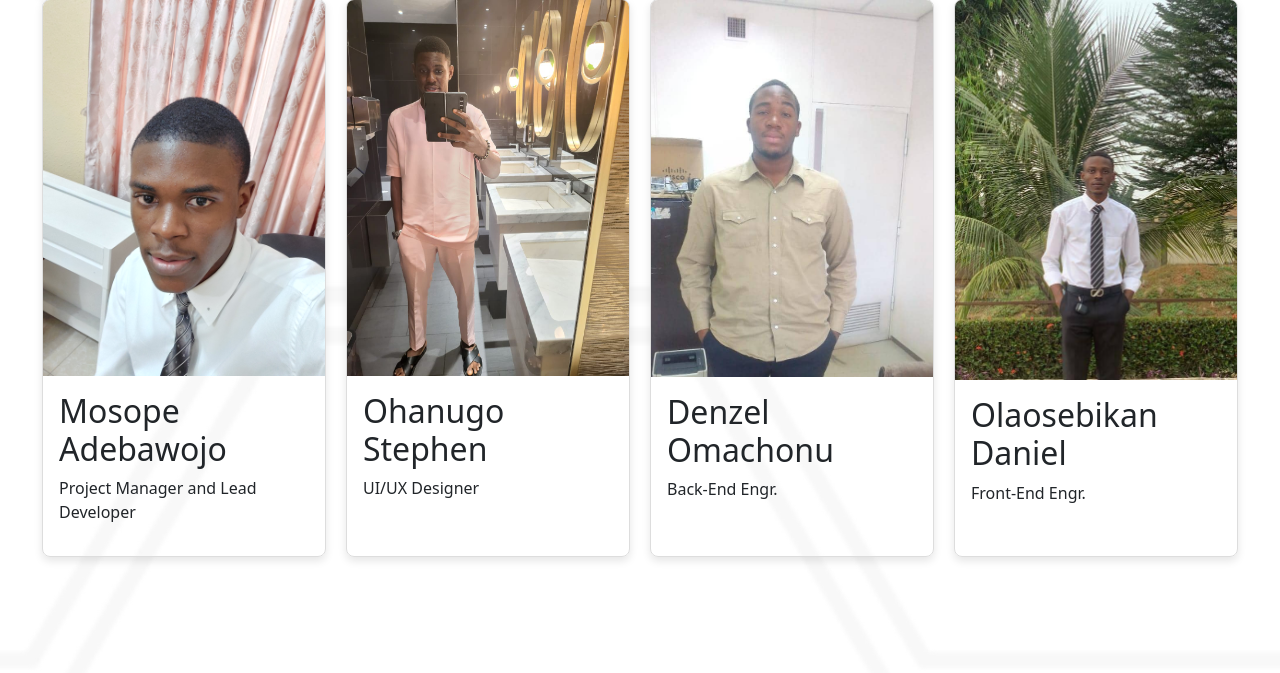
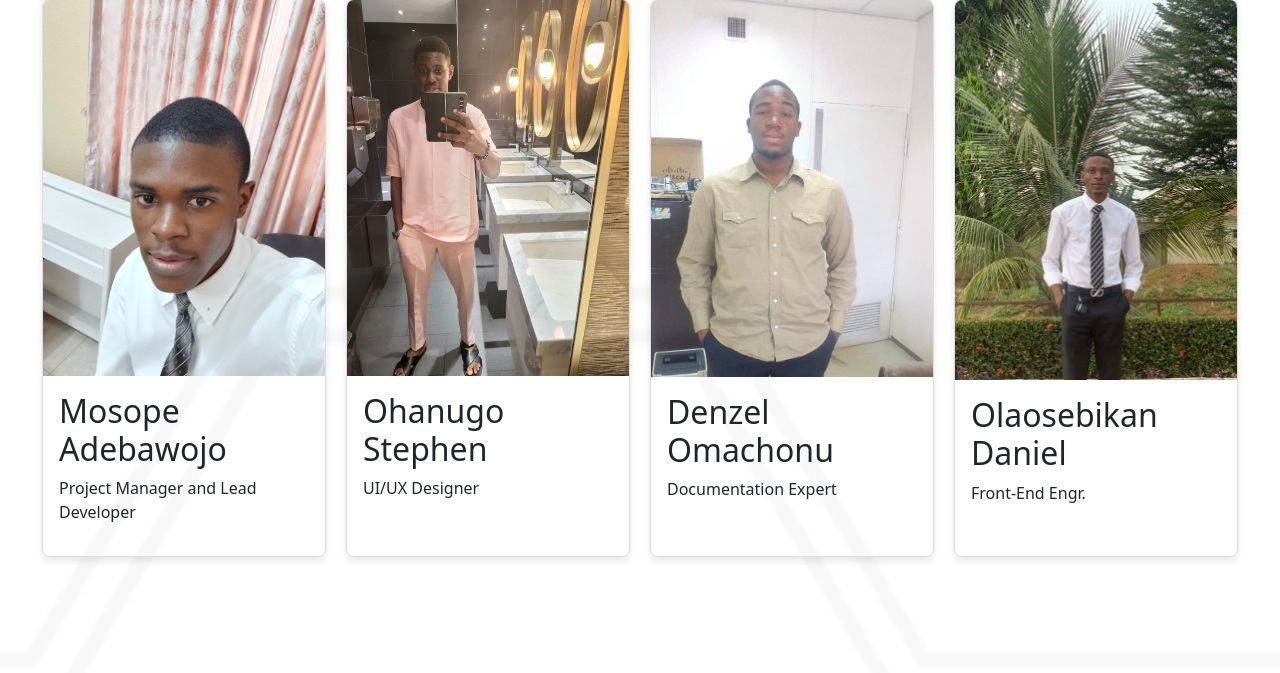
Before and after one commit to MAdebawojo/MechanizedFarmSolutions, a Flask app: page /our-team in a window 1280 px wide. Shown: the part 405-1078 px from the top of the page. Run offline with Flask 3, Linux system fonts and the light colour scheme.

Commit message:
new commit

```diff
--- a/templates/ourTeam.html
+++ b/templates/ourTeam.html
@@ -87,7 +87,7 @@
             <img src="../static/images/denzel.jpeg" alt="Team Member 1">
             <div class="team-info">
               <h2>Denzel Omachonu</h2>
-              <p>Back-End Engr.</p>
+              <p>Documentation Expert</p>
             </div>
           </div>
 
```
